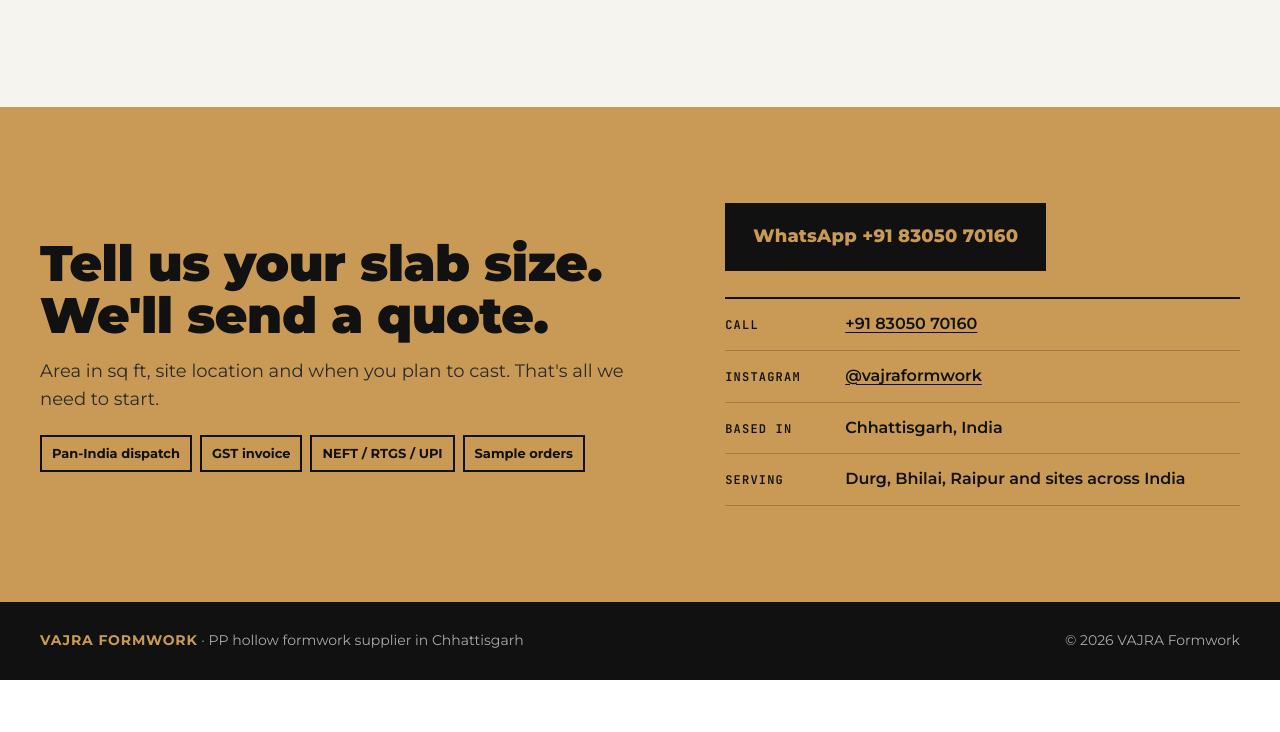
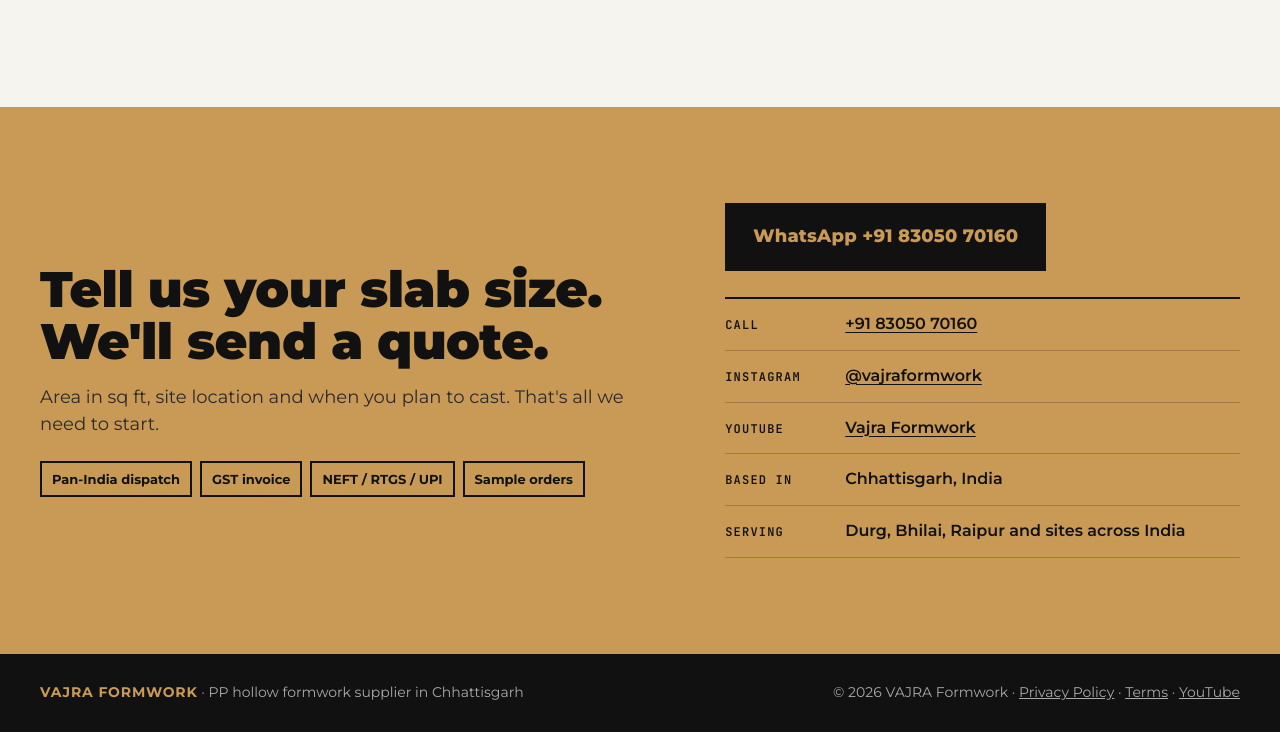
Before and after one commit to mdeshlahra123/vajraformwork, a website with bundled scripts: page index.html in a window 1280 px wide. Shown: the part 10003-10735 px from the top of the page. Before the commit the page ends 10683 px from the top, so only its background shows below. Built offline with nearby package versions, Linux system fonts and the light colour scheme.

Commit message:
home: YouTube + Privacy/Terms links

```diff
--- a/index.html
+++ b/index.html
@@ -36,7 +36,7 @@
   "telephone": "+91-96300-12636",
   "address": { "@type": "PostalAddress", "addressRegion": "Chhattisgarh", "addressCountry": "IN" },
   "areaServed": { "@type": "Country", "name": "India" },
-  "sameAs": ["https://instagram.com/vajraformwork"],
+  "sameAs": ["https://instagram.com/vajraformwork", "https://www.youtube.com/channel/UCLl1cgbkcTjv5188ZIeAIlQ"],
   "contactPoint": { "@type": "ContactPoint", "telephone": "+91-96300-12636", "contactType": "sales", "availableLanguage": ["en", "hi"] }
 }
 </script>
@@ -331,6 +331,7 @@
       <ul>
         <li><span>Call</span><a href="tel:+918305070160">+91 83050 70160</a></li>
         <li><span>Instagram</span><a href="https://instagram.com/vajraformwork" target="_blank" rel="noopener">@vajraformwork</a></li>
+        <li><span>YouTube</span><a href="https://www.youtube.com/channel/UCLl1cgbkcTjv5188ZIeAIlQ" target="_blank" rel="noopener">Vajra Formwork</a></li>
         <li><span>Based in</span>Chhattisgarh, India</li>
         <li><span>Serving</span>Durg, Bhilai, Raipur and sites across India</li>
       </ul>
@@ -342,7 +343,7 @@
 <footer class="foot">
   <div class="wrap foot__in">
     <p><b>VAJRA FORMWORK</b> · PP hollow formwork supplier in Chhattisgarh</p>
-    <p>© <span id="y">2026</span> VAJRA Formwork</p>
+    <p>© <span id="y">2026</span> VAJRA Formwork · <a href="/privacy">Privacy Policy</a> · <a href="/terms">Terms</a> · <a href="https://www.youtube.com/channel/UCLl1cgbkcTjv5188ZIeAIlQ" target="_blank" rel="noopener">YouTube</a></p>
   </div>
 </footer>
 
```
